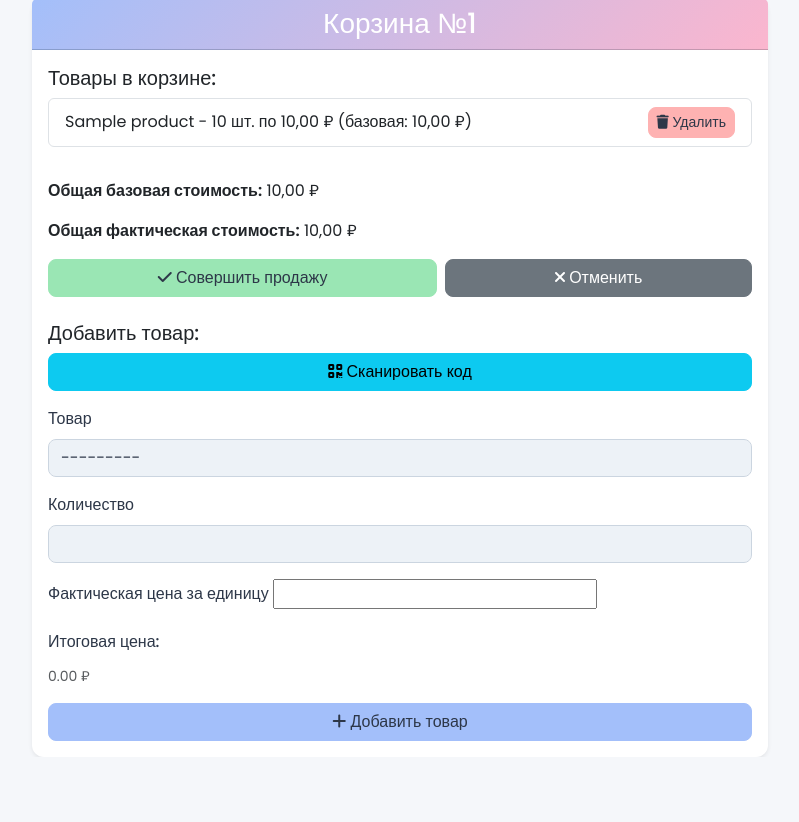
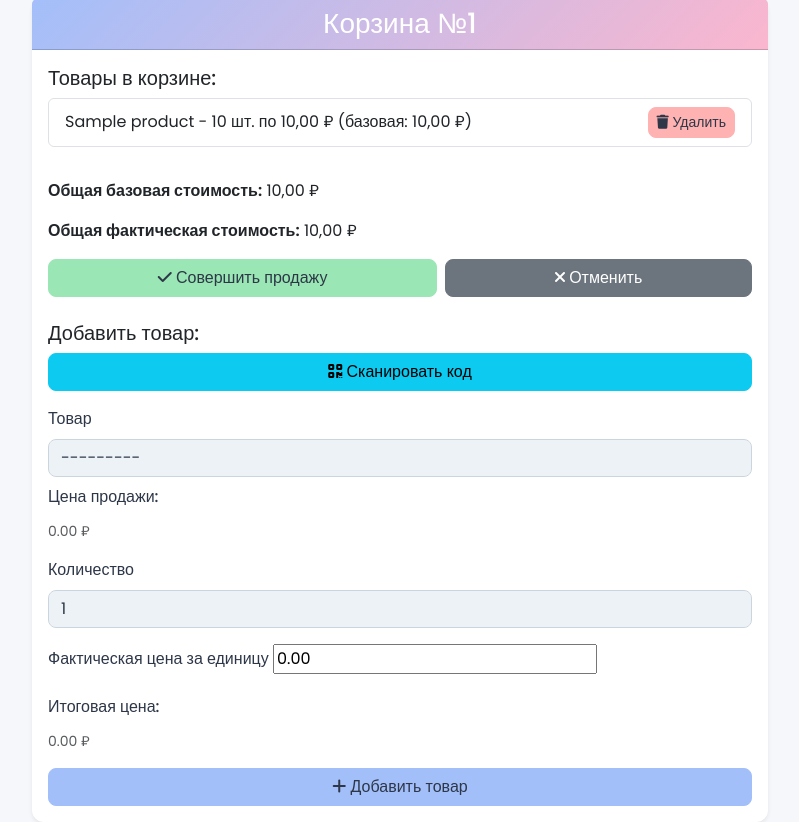
Before and after one commit to KopzhasharovAzamat/python_crm, a Django app: page /cart/1/add_item/ in a window 1280 px wide. Shown: the part 81-903 px from the top of the page, without its empty margins (240-1039 px from the left). Before the commit the page ends 822 px from the top, so only its background shows below. Run offline with Django 5.2, Linux system fonts and the light colour scheme; a user stored in the database is signed in; tables that the repository leaves empty hold one stand-in row (values such as "Sample post").

Commit message:
28-th commit: * Seeing price at the cart add item.

```diff
--- a/inventory/urls.py
+++ b/inventory/urls.py
@@ -19,6 +19,7 @@ urlpatterns = [
     path('products/<int:product_id>/edit/', views.product_edit, name='product_edit'),
     path('products/<int:product_id>/delete/', views.product_delete, name='product_delete'),
     path('products/<int:product_id>/detail/', views.product_detail, name='product_detail'),
+    path('get-product-price/', views.get_product_price, name='get_product_price'),
 
     # Archive
     path('products/<int:product_id>/archive/', views.product_archive, name='product_archive'),
--- a/inventory/views.py
+++ b/inventory/views.py
@@ -224,6 +224,17 @@ def product_delete(request, product_id):
         )
         messages.success(request, f'Товар "{product_name}" удален.')
     return redirect('products')
+
+@login_required
+def get_product_price(request):
+    if request.method == 'GET':
+        product_id = request.GET.get('product_id')
+        try:
+            product = Product.objects.get(id=product_id, owner=request.user)
+            return JsonResponse({'selling_price': float(product.selling_price)})
+        except Product.DoesNotExist:
+            return JsonResponse({'error': 'Товар не найден'}, status=404)
+    return JsonResponse({'error': 'Неверный метод запроса'}, status=400)
 
 ###############
 ### ARCHIVE ###
--- a/templates/cart_form.html
+++ b/templates/cart_form.html
@@ -1,7 +1,6 @@
 <!--templates/cart_form.html-->
 {% extends 'base.html' %}
 {% load i18n %}
-
 {% block content %}
 <div class="row justify-content-center mt-4">
     <div class="col-md-8">
@@ -39,6 +38,12 @@
                         {{ field }}
                         {% if field.errors %}
                         <div class="text-danger">{{ field.errors }}</div>
+                        {% endif %}
+                        {% if field.name == "product" %}
+                        <div class="mt-2">
+                            <label class="form-label">Цена продажи:</label>
+                            <p id="sellingPriceDisplay" class="form-text">0.00 ₽</p>
+                        </div>
                         {% endif %}
                     </div>
                     {% endfor %}
@@ -83,7 +88,7 @@
                     </div>
                     <div class="mb-3">
                         <label for="actual_price" class="form-label">Фактическая цена за единицу:</label>
-                        <input type="number" step="0.01" name="actual_price" class="form-control" placeholder="{{ scanned_product.selling_price|floatformat:2 }}">
+                        <input type="number" step="0.01" name="actual_price" class="form-control" value="{{ scanned_product.selling_price|floatformat:2 }}" placeholder="{{ scanned_product.selling_price|floatformat:2 }}">
                     </div>
                     <button type="submit" name="add_scanned_item" class="btn btn-primary w-100"><i class="fas fa-plus"></i> Добавить в корзину</button>
                 </form>
@@ -113,38 +118,69 @@
         const quantityInput = document.querySelector('#id_quantity');
         const actualPriceInput = document.querySelector('#id_actual_price');
         const totalPriceDisplay = document.querySelector('#totalPrice');
-
-        const productPrices = {
-            {% for product in products %}
-            "{{ product.id }}": {{ product.selling_price|floatformat:2 }},
-            {% endfor %}
-        };
-
-        let isActualPriceModified = false;
+        const sellingPriceDisplay = document.querySelector('#sellingPriceDisplay');
 
         function updateTotalPrice() {
-            const productId = productSelect.value;
             const quantity = parseInt(quantityInput.value) || 0;
-            let actualPrice = parseFloat(actualPriceInput.value) || 0;
-
-            if (!isActualPriceModified && productId) {
-                actualPrice = productPrices[productId] || 0;
-                actualPriceInput.value = actualPrice.toFixed(2);
-            }
-
+            const actualPrice = parseFloat(actualPriceInput.value) || 0;
             const totalPrice = quantity * actualPrice;
             totalPriceDisplay.textContent = totalPrice.toFixed(2) + ' ₽';
         }
 
+        async function updateProductDetails() {
+            const productId = productSelect.value;
+            if (!productId) {
+                sellingPriceDisplay.textContent = '0.00 ₽';
+                quantityInput.value = 1;
+                actualPriceInput.value = '0.00';
+                updateTotalPrice();
+                return;
+            }
+
+            try {
+                const response = await fetch(`/get-product-price/?product_id=${productId}`);
+                const data = await response.json();
+
+                if (response.ok && !data.error) {
+                    const sellingPrice = parseFloat(data.selling_price);
+
+                    // Отображаем selling_price
+                    sellingPriceDisplay.textContent = sellingPrice.toFixed(2) + ' ₽';
+
+                    // Устанавливаем количество = 1
+                    quantityInput.value = 1;
+
+                    // Всегда устанавливаем actual_price = selling_price при смене товара
+                    actualPriceInput.value = sellingPrice.toFixed(2);
+
+                    // Обновляем итоговую цену
+                    updateTotalPrice();
+                } else {
+                    console.error('Ошибка при получении цены:', data.error);
+                    sellingPriceDisplay.textContent = 'Ошибка';
+                    quantityInput.value = 1;
+                    actualPriceInput.value = '0.00';
+                    updateTotalPrice();
+                }
+            } catch (error) {
+                console.error('Ошибка AJAX-запроса:', error);
+                sellingPriceDisplay.textContent = 'Ошибка';
+                quantityInput.value = 1;
+                actualPriceInput.value = '0.00';
+                updateTotalPrice();
+            }
+        }
+
         if (productSelect && quantityInput && actualPriceInput) {
-            productSelect.addEventListener('change', updateTotalPrice);
+            // При изменении выбранного товара
+            productSelect.addEventListener('change', updateProductDetails);
+
+            // При изменении количества или фактической цены
             quantityInput.addEventListener('input', updateTotalPrice);
-            actualPriceInput.addEventListener('input', function() {
-                isActualPriceModified = true;
-                updateTotalPrice();
-            });
+            actualPriceInput.addEventListener('input', updateTotalPrice);
 
-            updateTotalPrice();
+            // Инициализация при загрузке страницы
+            updateProductDetails();
         }
 
         // Автофокус на поле ввода QR-кода при открытии модального окна
```
